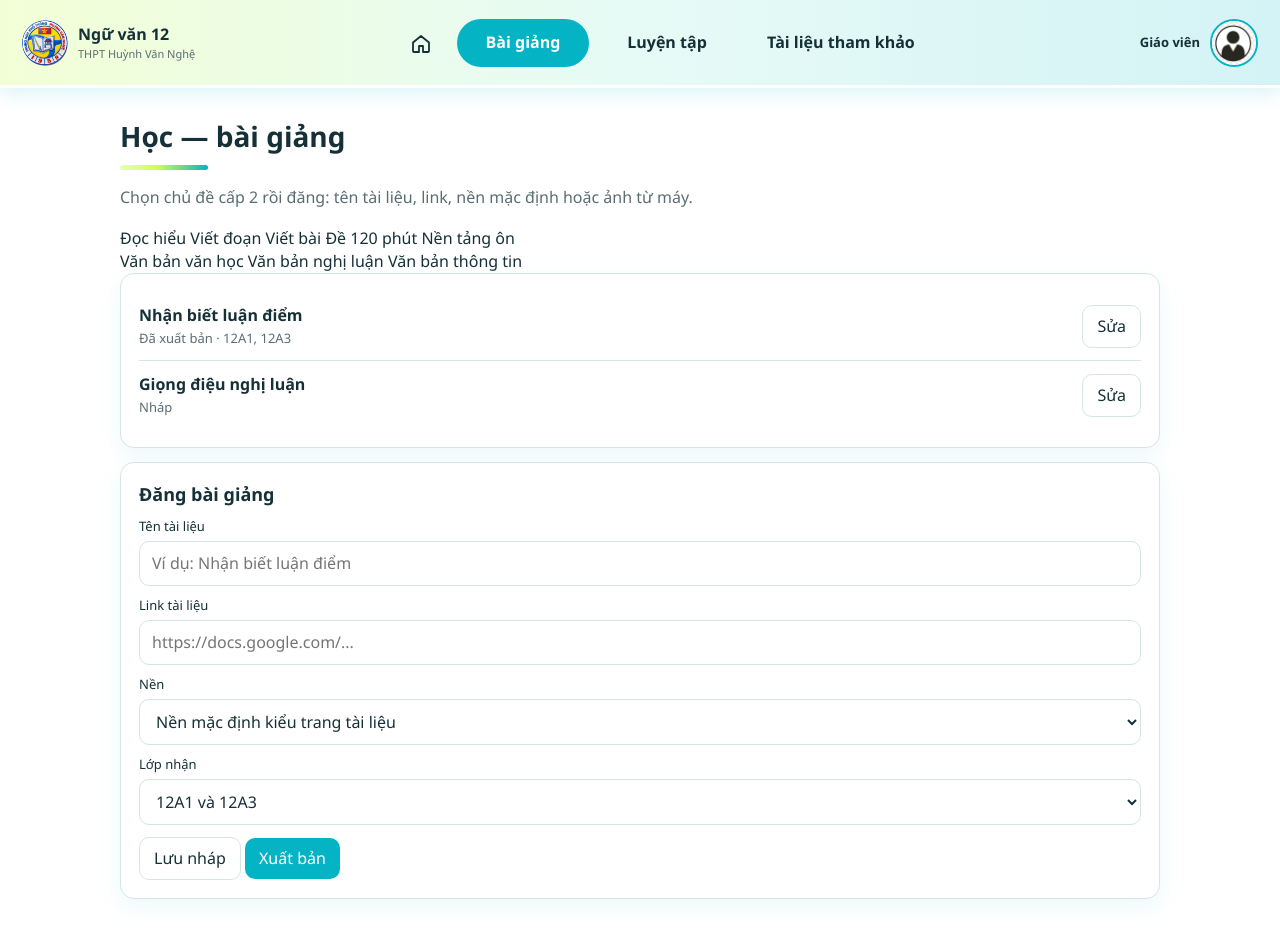
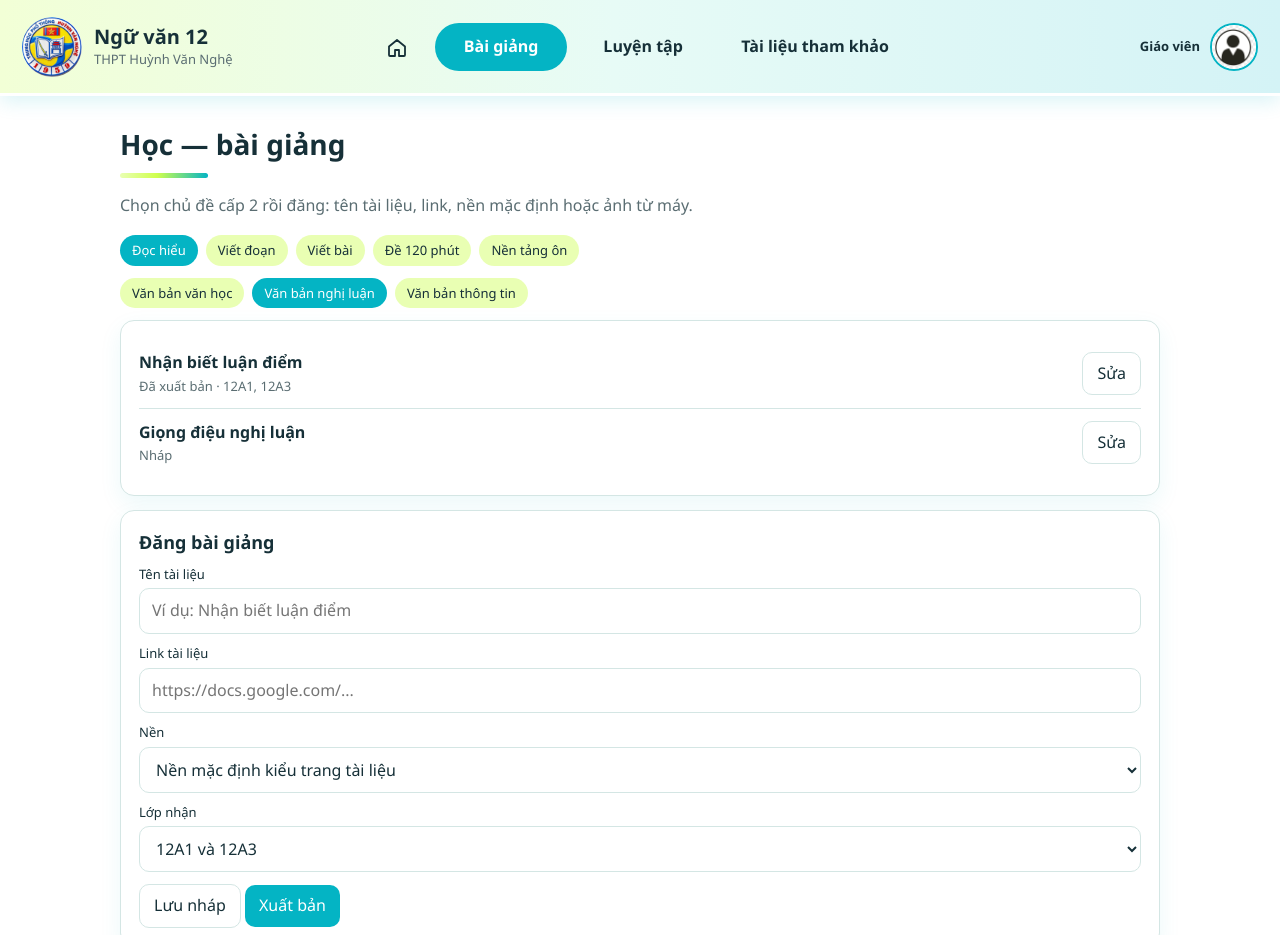
Before and after one commit to quocthai-be-data/literature-management, a plain HTML site: page web/hoc.html in a window 1280 px wide. Shown: the top 935 px of the page. Drawn offline with Linux system fonts and the light colour scheme.

Commit message:
Prevent layout collapse; larger brand; centered tabs

```diff
--- a/web/css/app.css
+++ b/web/css/app.css
@@ -12,53 +12,59 @@
   --line: #d4e6e4;
   --danger: #9a3b3b;
   --shadow: 0 8px 22px rgba(4, 180, 196, 0.08);
-  --header-h: 88px;
+  --header-h: 96px;
+  --page-min: 1240px;
 }
 
 * { box-sizing: border-box; margin: 0; padding: 0; }
 html, body { min-height: 100%; }
+html { overflow-x: auto; }
 body {
   font-family: "Segoe UI", Calibri, Arial, sans-serif;
   background: var(--bg);
   color: var(--ink);
   line-height: 1.45;
 }
+body.page-shell { min-width: var(--page-min); }
 img { max-width: 100%; display: block; }
 a { color: var(--teal-dark); }
 button, input, select, textarea { font: inherit; }
 
-#header-slot {
-  display: block;
-  min-height: var(--header-h);
-}
+#header-slot { display: block; }
 .site-header {
   min-height: var(--header-h);
-  display: flex;
+  min-width: var(--page-min);
+  display: grid;
+  grid-template-columns: 1fr auto 1fr;
   align-items: center;
-  justify-content: space-between;
-  gap: 16px;
+  column-gap: 16px;
   padding: 10px 22px;
   background: linear-gradient(90deg, #f2ffd6 0%, #e7fbf6 48%, #d4f3f6 100%);
   border-bottom: 3px solid #fff;
   box-shadow: 0 6px 18px rgba(4, 180, 196, 0.14);
-  position: fixed;
+  position: sticky;
   top: 0;
-  left: 0;
-  right: 0;
   z-index: 50;
 }
 .brand {
   display: flex;
   align-items: center;
-  gap: 10px;
+  gap: 12px;
   text-decoration: none;
   color: var(--ink);
-  min-width: 180px;
+  justify-self: start;
 }
-.brand img { width: 46px; height: 46px; border-radius: 50%; object-fit: cover; }
-.brand strong { display: block; font-size: 16px; }
-.brand small { display: block; color: var(--muted); font-size: 11px; }
-.nav-main { display: flex; align-items: center; gap: 12px; flex-wrap: wrap; }
+.brand img { width: 60px; height: 60px; border-radius: 50%; object-fit: cover; }
+.brand strong { display: block; font-size: 20px; line-height: 1.15; }
+.brand small { display: block; color: var(--muted); font-size: 13px; margin-top: 2px; }
+.nav-main {
+  display: flex;
+  align-items: center;
+  justify-content: center;
+  gap: 10px;
+  flex-wrap: nowrap;
+  justify-self: center;
+}
 .nav-main a {
   text-decoration: none;
   color: var(--ink);
@@ -71,10 +77,14 @@ button, input, select, textarea { font: inherit; }
   display: inline-flex;
   align-items: center;
   justify-content: center;
+  white-space: nowrap;
+  flex: 0 0 auto;
 }
 .nav-pill-home {
-  width: 48px;
-  min-width: 48px !important;
+  width: 56px;
+  height: 56px;
+  min-width: 56px !important;
+  min-height: 56px !important;
   padding: 0 !important;
   border-radius: 50% !important;
 }
@@ -83,8 +93,9 @@ button, input, select, textarea { font: inherit; }
 .nav-user {
   display: flex;
   align-items: center;
+  justify-content: flex-end;
   gap: 10px;
-  margin-left: 8px;
+  justify-self: end;
 }
 .nav-name { font-size: 13px; color: var(--ink); font-weight: 600; max-width: 180px; white-space: nowrap; overflow: hidden; text-overflow: ellipsis; }
 .nav-avatar {
@@ -160,6 +171,17 @@ a.fn-box { text-decoration: none; color: inherit; display: block; }
   border: 1px solid var(--line);
 }
 .btn.ghost:hover { background: #e7f8fa; border-color: var(--teal); }
+
+.chips { display: flex; flex-wrap: wrap; gap: 8px; margin: 12px 0; }
+.chip {
+  padding: 6px 12px;
+  border-radius: 999px;
+  background: var(--lime-pale);
+  color: var(--ink);
+  font-size: 13px;
+  text-decoration: none;
+}
+.chip.on { background: var(--teal); color: #fff; }
 
 label { display: block; font-size: 13px; margin: 10px 0 5px; color: var(--ink); }
 input, select, textarea {
@@ -321,6 +343,7 @@ input, select, textarea {
   background: #fff;
   text-decoration: none;
   color: inherit;
+  cursor: pointer;
 }
 .lesson-card:hover { border-color: var(--teal); background: #f7fcfc; }
 .lesson-card img {
@@ -341,9 +364,25 @@ input, select, textarea {
   background: #0e3d45 url("../assets/background_info.png") center/cover no-repeat;
   min-height: 280px;
 }
+.modal-back {
+  position: fixed;
+  inset: 0;
+  background: rgba(16, 40, 44, .35);
+  display: flex;
+  align-items: center;
+  justify-content: center;
+  z-index: 80;
+}
+.modal {
+  background: #fff;
+  border-radius: 14px;
+  padding: 18px;
+  width: min(420px, 92vw);
+  box-shadow: var(--shadow);
+}
+.hidden { display: none !important; }
 
 @media (max-width: 900px) {
-  .login-split, .grid-2, .grid-3, .grid-4, .pillars, .foot-grid, .course-layout, .profile-split { grid-template-columns: 1fr; }
-  .login-visual { min-height: 220px; }
-  .nav-name { display: none; }
+  .login-page .login-split { grid-template-columns: 1fr; }
+  .login-page .login-visual { min-height: 220px; }
 }
```
